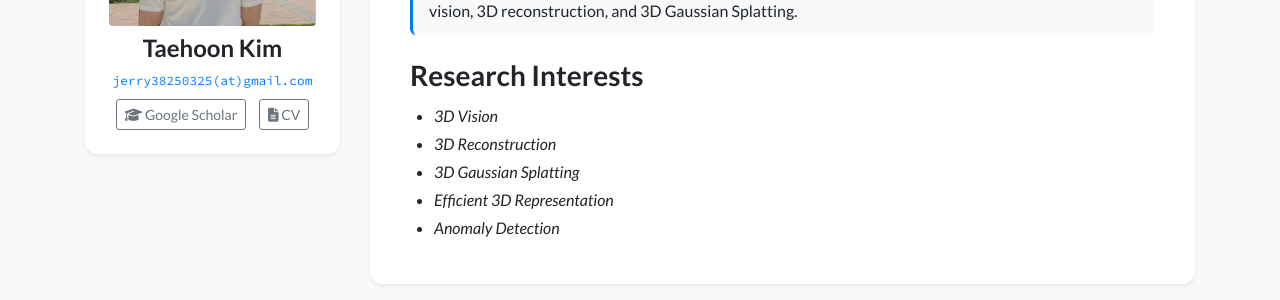
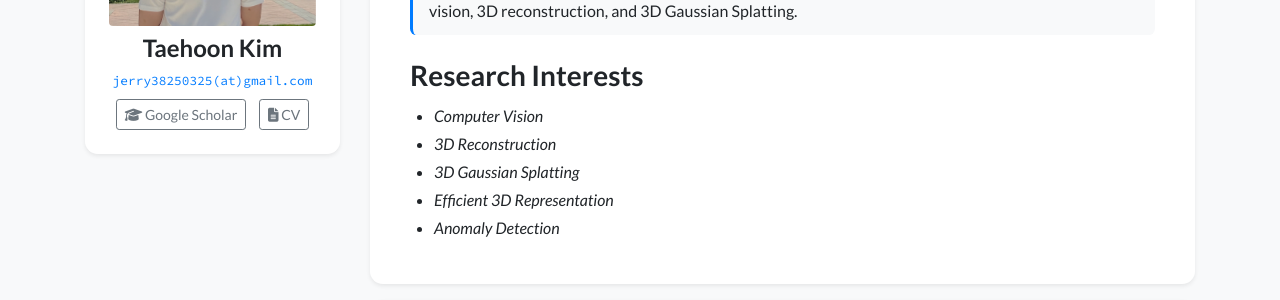
Before and after one commit to Maruu0127/Maruu0127.github.io, a Jekyll site: the page built from index.html, in a window 1280 px wide and 900 px high. Shown: the part 351-651 px from the top of the window. Built offline with Jekyll 4.4.1, drawn with Linux system fonts in a browser that asks for light colours; nearby versions of some CDN libraries; a style sheet for code colours, icons or effects is not loaded.

Commit message:
Broaden the first research keyword to computer vision
Follows the CV, where "3D Vision" became "Computer Vision"; the CV PDF is
refreshed alongside it.

Co-Authored-By: Claude Opus 5 <noreply@anthropic.com>
Claude-Session: https://claude.ai/code/session_01F2enPiZjH6JrzM4YXPREvx

```diff
--- a/_data/profile.yml
+++ b/_data/profile.yml
@@ -30,7 +30,7 @@ short_bio: >-
 
 # --- 관심 연구 분야 (홈 화면 About Me 아래 카드에 표시) ---
 research_interests:
-- "3D Vision"
+- "Computer Vision"
 - "3D Reconstruction"
 - "3D Gaussian Splatting"
 - "Efficient 3D Representation"
```
Also changed, not shown: 1 other file.
